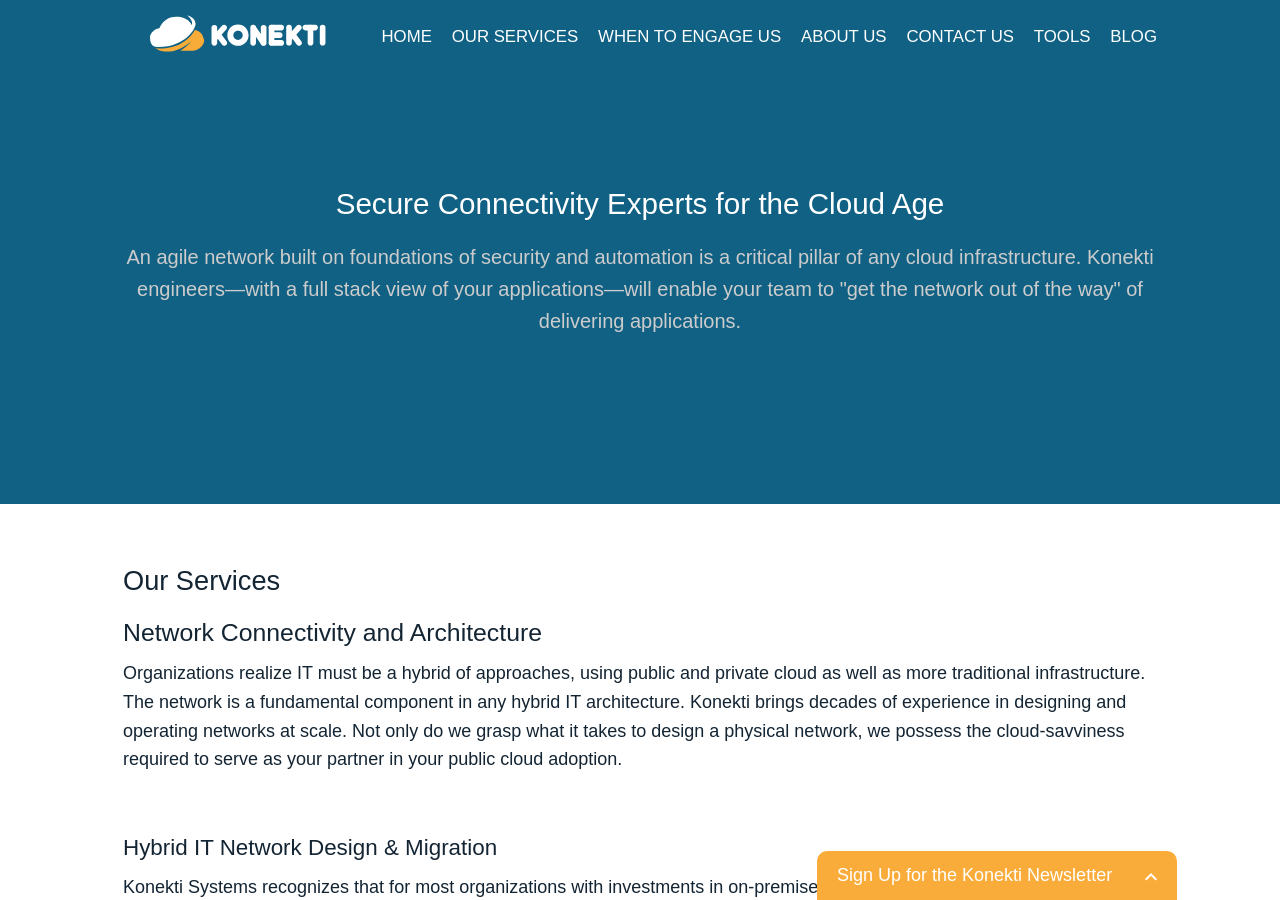
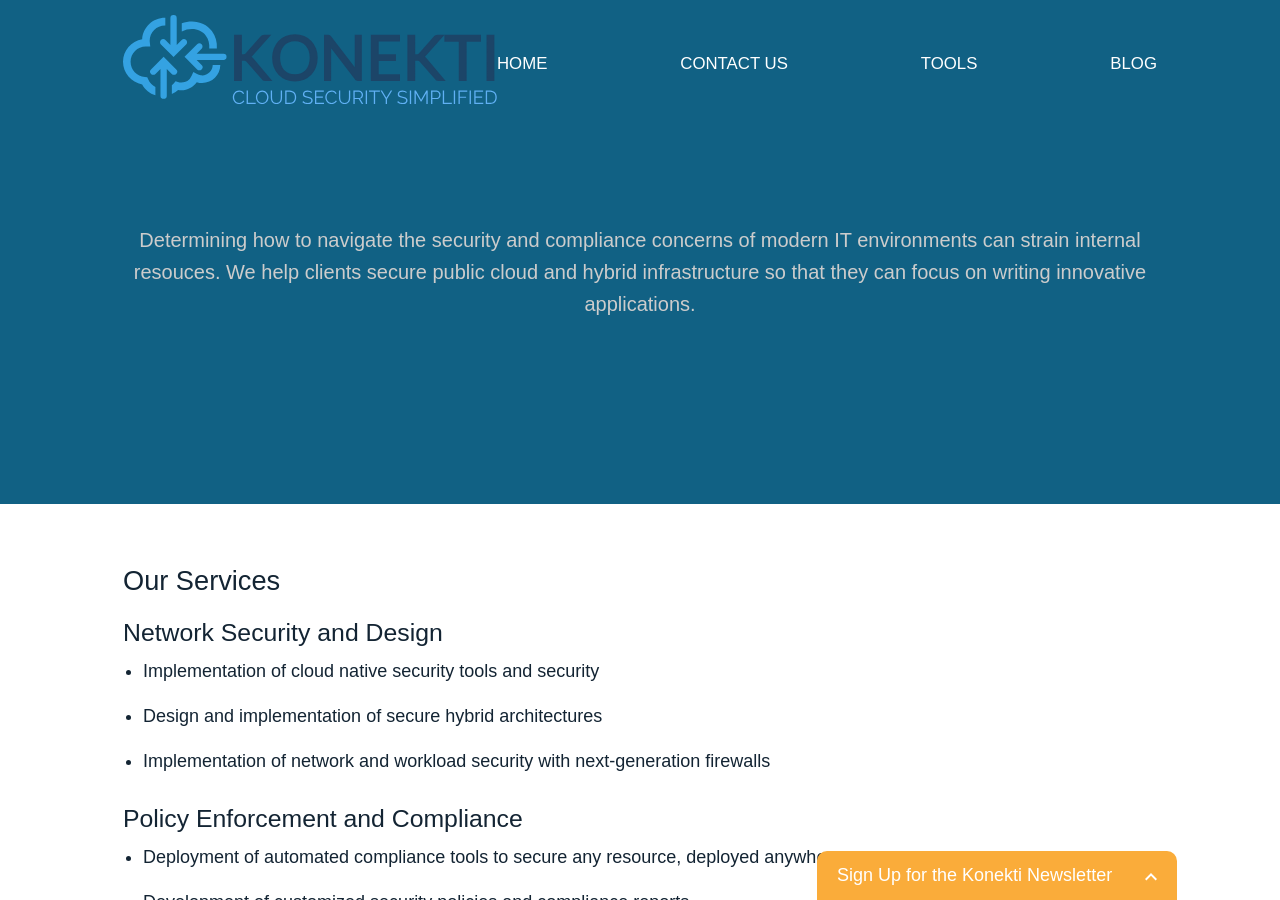
Before and after one commit to konekti/jeffbrl.github.io, a Jekyll site: the page built from _pages/index.md, in a window 1280 px wide and 900 px high. Built offline with Jekyll 4.4.1, drawn with Linux system fonts in a browser that asks for light colours; nearby versions of some CDN libraries; some of the changed text lies outside the part shown.

Commit message:
Initial commit for site redesign

```diff
--- a/_data/contacts.yml
+++ b/_data/contacts.yml
@@ -1,6 +1,6 @@
 - name: Office
   icon: map-marker
-  text: 'Leesburg, VA USA'
+  text: 'Arlington, VA USA'
 - name: Phone
   icon: phone
   text: '(571) 293-0820'
--- a/_data/nav.yml
+++ b/_data/nav.yml
@@ -1,14 +1,5 @@
 - id: home
   text: Home
-  type: section
-- id: services
-  text: Our Services
-  type: section
-- id: engage
-  text: When to Engage Us
-  type: section
-- id: about
-  text: About Us
   type: section
 - id: contact
   text: Contact Us
--- a/_data/services.yml
+++ b/_data/services.yml
@@ -1,77 +1,18 @@
-- name: Network Connectivity and Architecture
+- name: Network Security and Design
   details: |
-    Organizations realize IT must be a hybrid of approaches, using public and private cloud as well as more
-    traditional infrastructure. The network is a fundamental component in any hybrid IT architecture. Konekti
-    brings decades of experience in designing and operating networks at scale. Not only do we grasp what it takes
-    to design a physical network, we possess the cloud-savviness required to serve as your partner in your public cloud
-    adoption.
 
-    <br>
-    #### Hybrid IT Network Design & Migration
-    Konekti Systems recognizes that for most organizations with investments in on-premises technologies, an evolutionary
-    hybrid cloud architecture is the only path towards cloud adoption. Migrating legacy IT systems takes time.
+    * Implementation of cloud native security tools and security
+    * Design and implementation of secure hybrid architectures
+    * Implementation of network and workload security with next-generation firewalls
 
-    An early question for many organizations is, "Is my current data center network optimized for connecting to the cloud?"
-    For organizations that have traditional data centers, the complex and heterogeneous nature of the network inhibits
-    streamlined connectivity to the cloud. If your organization currently takes days or weeks to add a virtual LAN (VLAN)
-    or change a firewall rule, this is a sign your network is not ready to be easily extended to the cloud. Our cloud readiness
-    assessments can help you determine what steps are required to ensure simple and resilent connectivity to the cloud.
+- name: Policy Enforcement and Compliance
+  details: |
+    * Deployment of automated compliance tools to secure any resource, deployed anywhere
+    * Development of customized security policies and compliance reports
+    * Creation of customized security health reports on cloud resources
 
-    For organizations that have many remote branches, determining how to connect these sites to the public cloud is
-    challenging as many options exist. Should you buy private lines directly to the public cloud at each site or backhaul
-    traffic to headquarters using existing MPLS circuits? When is using a VPN over the Internet the best option? Konekti has
-    developed best practices for connecting to the public cloud as well as networking design guidelines that make it easy
-    for you to integrate the public cloud as a seamless and secure extension of your existing on premise investments.
-
-    <br>
-    #### Advanced Virtual Private Cloud (VPC) Connectivity at Scale
-    The decisions about VPC inter-connectivity increase in difficulty as the number of VPC grows, particularly when following
-    the best practice of using multiple accounts. When VPCs number in the hundreds, well-established design patterns emerge
-    to ensure seamless and reliable connectivity while maintaining a strict security posture for your cloud infrastructure.
-    VPC components such as Transit Gateway and PrivateLink provide powerful abstractions for networking the public cloud.
-    Should you invest your developers' time in mastering networking within the public cloud or should they be writing
-    innovative applications? We can offload the complexity of designing inter-VPC networking
-    and avoid the pain points by following proven network designs.
-
-
-    <br>
-
-- name: Cloud-Secured Network
+- name: Automation and Infrastructure as Code (IaC)
   details: |
-    Research shows many cloud migrations fail due to a limited understanding of the cloud-based security offerings. Konekti
-    seamlessly combines enterprise security best practices with deep expertise in emerging security trends for hybrid
-    environments.
-
-    <br>
-    #### Cloud-native Security Best Practices
-    Cloud providers operate under a shared responsibility model. The Cloud Service Provider (CSP) takes responsibility for
-    the security of its infrastructure. Meanwhile, it is customer’s responsibility to ensure that their cloud environment is
-    configured securely, data is not unintentionally exposed, identifying when a user misuses the account, and enforcing
-    compliance and corporate policies. There is a sharp contrast between legacy methods and a more modern,
-    cloud-native approach with reliance on a DevOps culture and continuous delivery. In addition, each cloud platform provides its
-    own set of native security controls and tools which might differ from provider to provider and from the third partly tools
-    currently deployed on-premises. At Konekti, we will use your move to the cloud as an opportunity to catalog all your existing
-    security tools using a requirements-driven approach. We will adopt CSP native controls when requirements permit and make sure
-    any third party solutions you are considering meet your overall security requirements, ensuring that they can integrate with
-    the cloud native tools through the use of cloud-native APIs.
-
-    <br>
-    #### Next-generation Firewall Cloud Deployments
-    At Konekti, we use your move to the cloud as an opportunity to analyze any third-party security solutions you are considering
-    for deployment in the cloud, based on you your overall security requirements. Third party Next Generation Firewalls provide a
-    crucial role for the enforcement of your network security polices in your organization, creating the necessary security
-    perimeter and internal security boundaries around your critical data assets in the cloud. Choosing the right firewall, and the
-    necessary network security trust model is becoming increasingly difficult. Konekti can assist you in the definition of your
-    network security trust model and trust boundaries. Furthermore, Konekti engineers will assist you in choosing the right
-    Next Generation firewall technology and the appropriate design and configurations to support your organization’s current and
-    future needs.
-
-    <br>
-
-- name: Automation
-  details: |
-    No cloud migration strategy is complete without the inclusion of automation and DevOps best practices into both engineering
-    and operational procedures. Konekti guides organizations through selection, development and deployment of these tools and
-    best practices. At Konekti, we use Terraform and CloudFormation to build VPC infrastructure. Additionally, we have extensive
-    experience automating network infrastructure on-premises. This combination positions us to meet the automation needs of
-    enterprises operating in a hybrid IT environment.
+    * Creation of Terraform and CloudFormation templates to build secure and repeatable infrastructure
+    * Integration of security practices into CI/CD pipelines
+    * Creation of customized security health reports on cloud resources
--- a/_includes/sections/about-us.html
+++ b/_includes/sections/about-us.html
@@ -2,7 +2,7 @@
   <div class = 'container grid grid-2 pb-3 pt-3 pa'>
     <div class = 'flex-in'>
       <figure class = 'figure'>
-        <!-- <img src = '/assets/aws-partner-logo.png' alt = ''> -->
+        <img src = '/assets/PAN_NW-PartnerProgram_Logo-Dark-Blue.png' alt = ''>
       </figure>
     </div>
     <div>
--- a/_includes/sections/intro.html
+++ b/_includes/sections/intro.html
@@ -1,6 +1,8 @@
 <section class='block intro' id='home'>
   <div class = 'container pa'>
-    <h1 class = 'center'>Secure Connectivity Experts for the Cloud Age</h1>
-    <p class = 'mute pb-1 pt-1 center'>An agile network built on foundations of security and automation is a critical pillar of any cloud infrastructure. Konekti engineers—with a full stack view of your applications—will enable your team to "get the network out of the way" of delivering applications.</p>
+    <!-- <h1 class = 'center'>Cloud Security Simplified</h1> -->
+    <p class = 'mute pb-1 pt-1 center'>Determining how to navigate the security and compliance concerns of modern IT
+environments can strain internal resouces. We help clients secure public cloud and hybrid infrastructure so that
+they can focus on writing innovative applications.</p>
   </div>
 </section>
```
Also changed, not shown: _includes/logo.svg, assets/PAN_NW-PartnerProgram_Logo-Dark-Blue.png (added).
